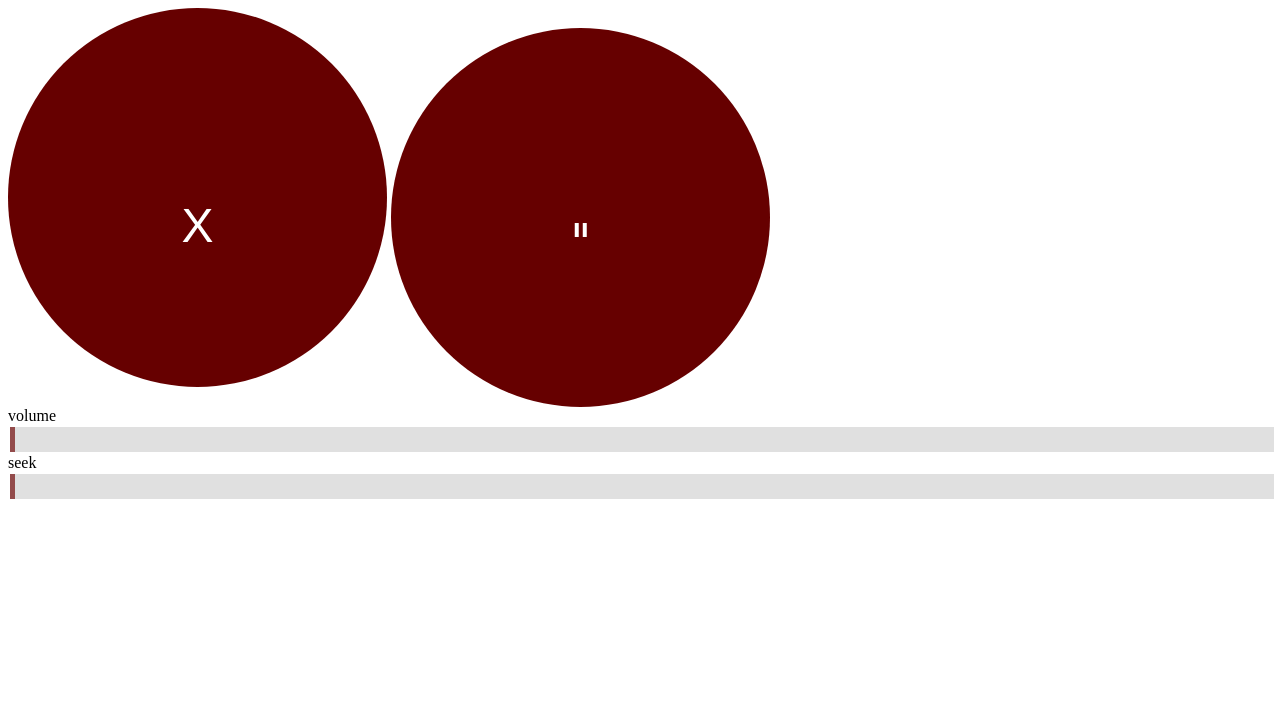
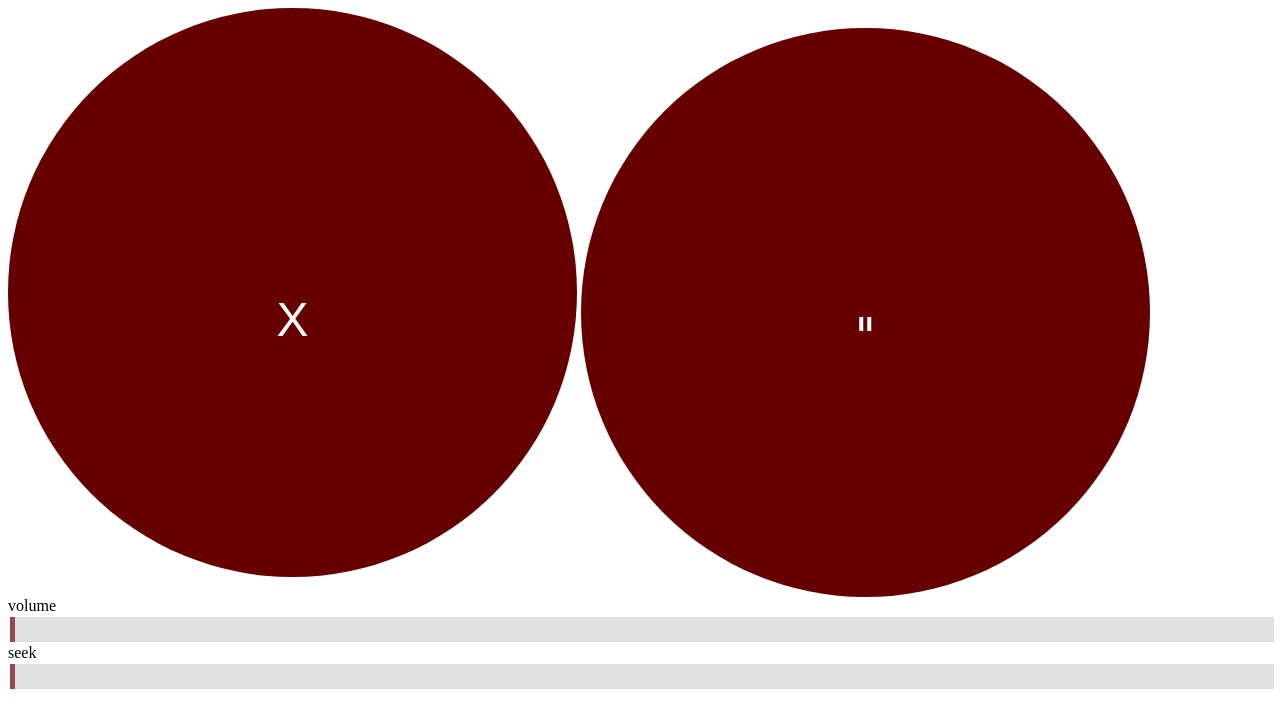
Before and after one commit to nfalke-/pi-media-server, a Flask app: template templates/control.html in a window 1280 px wide. Shown: the top 728 px of the page. Run offline with Flask 2, Linux system fonts and the light colour scheme; the template is opened without the code that fills it: most values are stand-ins (such as "Sample title", 1, 10 or a date in 2020); data that the repository does not hold is empty.

Commit message:
button-style

```diff
--- a/templates/control.html
+++ b/templates/control.html
@@ -38,7 +38,7 @@
           cursor: pointer;
         }
         .wrapper {
-          width:30%;
+          width:45%;
           display: inline-block;
         }
 
```
